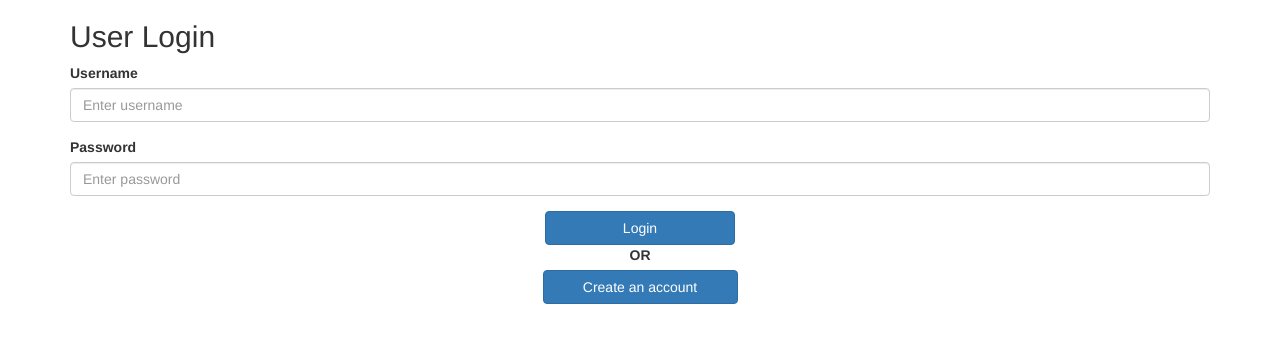
After one commit to SPoorvaja/ComplaintOverflow, a Flask app: template appl/templates/login_user.html in a window 1280 px wide. The commit adds this page. Shown: the top 343 px of the page. Run offline with Flask 2, Linux system fonts and the light colour scheme; the template is opened without the code that fills it, so the values that code supplies are empty; some libraries are stand-ins or nearby versions.

Commit message:
Added user login page and modified user registration page

```diff
--- /dev/null
+++ b/appl/templates/login_user.html
@@ -0,0 +1,42 @@
+<!DOCTYPE html>
+<html lang="en">
+<head>
+  <title>User Login</title>
+  <meta charset="utf-8">
+  <meta name="viewport" content="width=device-width, initial-scale=1">
+  <link rel="stylesheet" href="https://maxcdn.bootstrapcdn.com/bootstrap/3.3.7/css/bootstrap.min.css">
+  <script src="https://ajax.googleapis.com/ajax/libs/jquery/3.3.1/jquery.min.js"></script>
+  <script src="https://maxcdn.bootstrapcdn.com/bootstrap/3.3.7/js/bootstrap.min.js"></script>
+</head>
+<body>
+
+<div class="container">
+  <h2>User Login</h2>
+  <form action="">
+    <div class="form-group">
+
+      <label for="uname">Username</label>
+      <input type="text" class="form-control" id="uname" placeholder="Enter username" name="uname">
+    </div>
+
+    <label for="pwd">Password</label>
+    <div class="form-group">
+      <input type="password" class="form-control" id="pwd" placeholder="Enter password" name="pwd">
+    </div>
+
+    <button type="submit" class="col-md-2 col-md-offset-5 btn btn-primary">Login</button>
+  </form>
+  <div class="row">
+    <label class="col-md-5" ></label>
+  </div>
+  <div class="row">
+
+    <label class="col-md-2 col-md-offset-5 text-center" >OR</label>
+  </div>
+  <div class="row">
+  <button class="col-md-2  col-md-offset-5 btn btn-primary" onclick="window.location.href='register_user.html'">Create an account</button>
+  </div>
+</div>
+
+</body>
+</html>
```
Also changed, not shown: appl/templates/register_user.html (+13 -4 lines).
